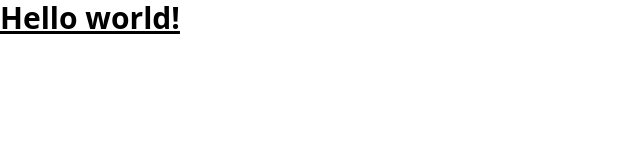
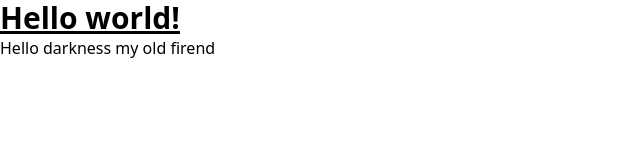
Before and after one commit to Sherlynford/65022410_FN_MID, a website: page src/index.html in a window 1280 px wide. Shown: the whole page, without its empty margins (0-640 px from the left). Drawn offline with Linux system fonts and the light colour scheme.

Commit message:
Update index.html

```diff
--- a/src/index.html
+++ b/src/index.html
@@ -9,5 +9,6 @@
   <h1 class="text-3xl font-bold underline">
     Hello world!
   </h1>
+  <p>Hello darkness my old firend</p>
 </body>
 </html>
```
